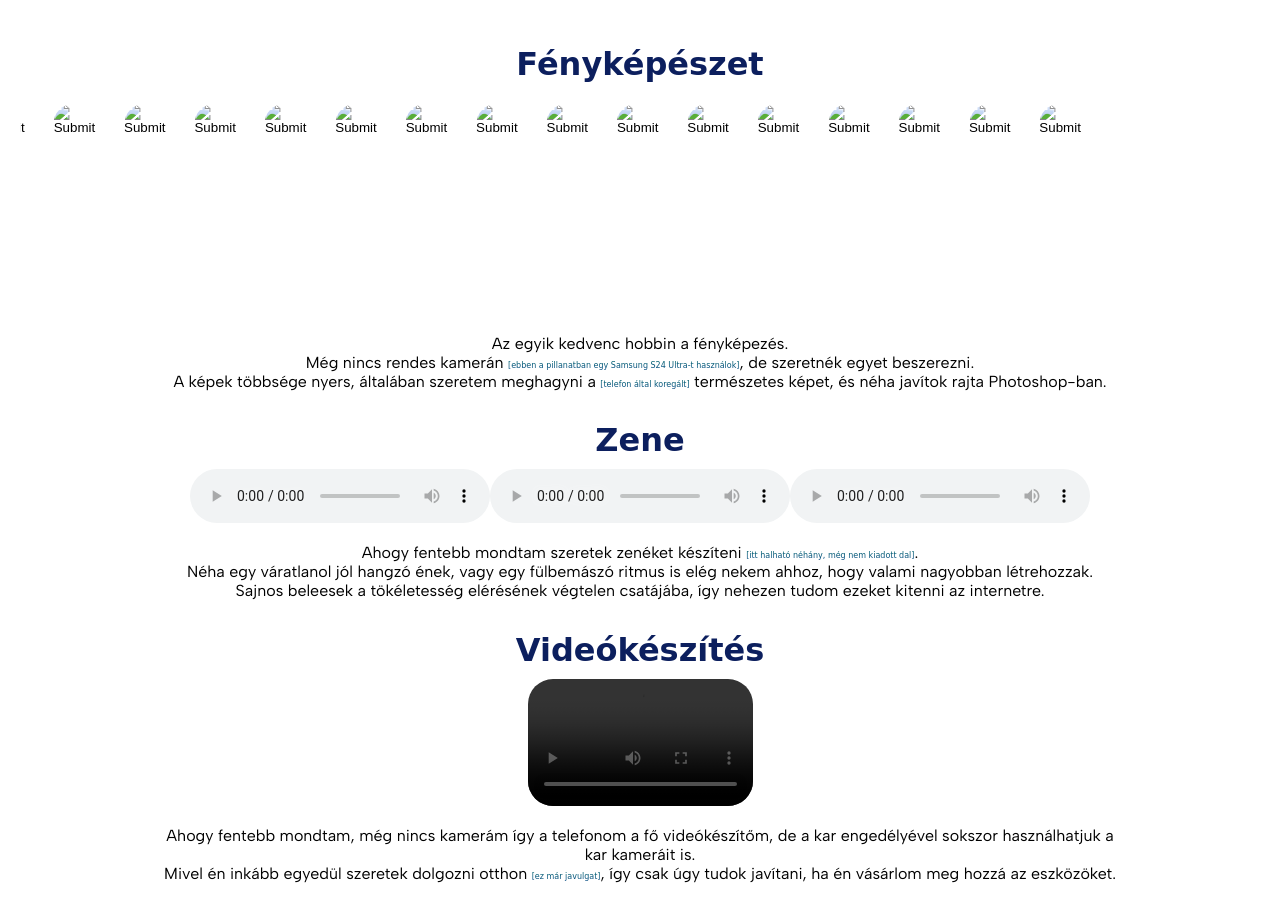
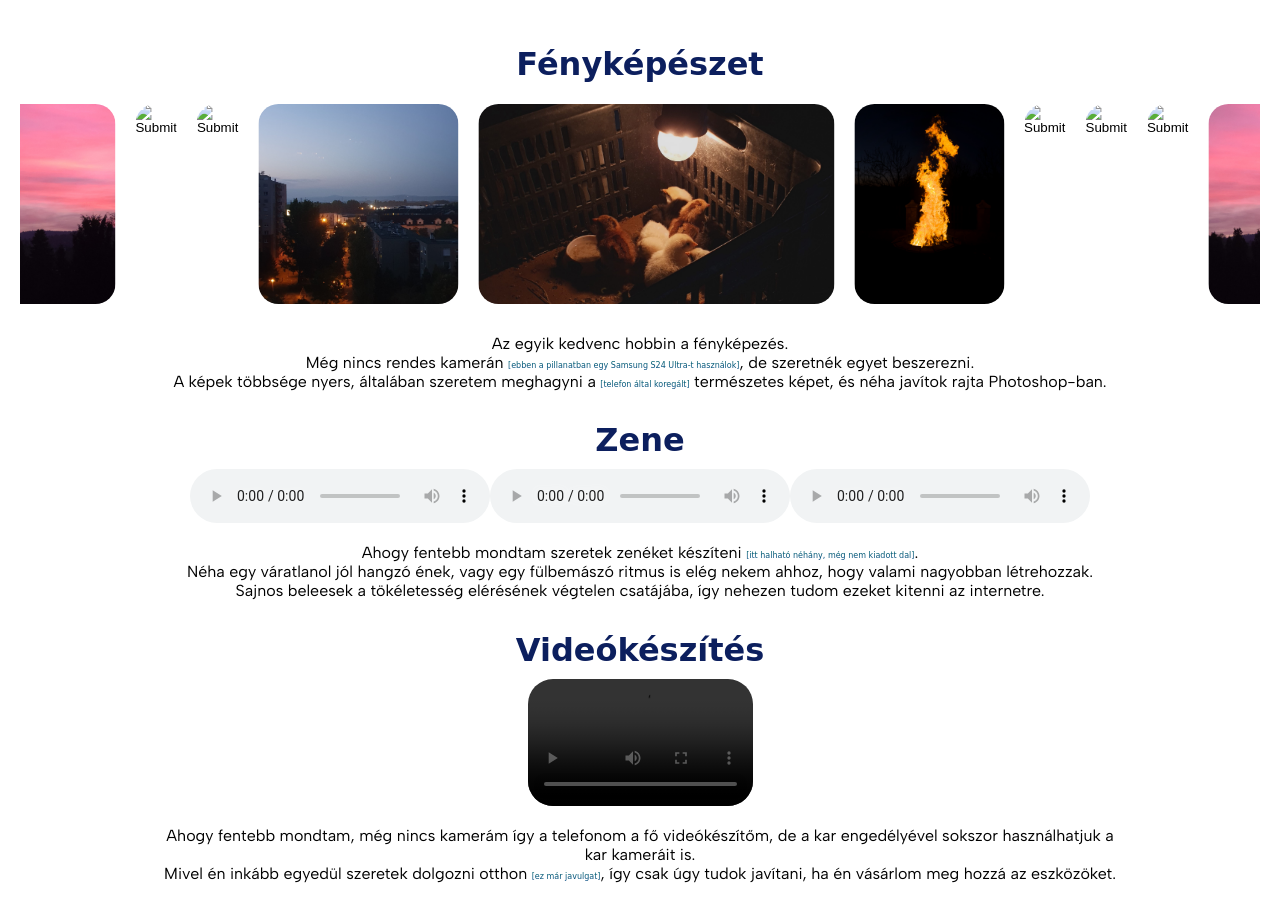
Before and after one commit to SomeBody1029/Personal-Webpage, a plain HTML site: page index.html in a window 1280 px wide. Shown: the part 1244-2145 px from the top of the page. Drawn offline with Linux system fonts and the light colour scheme; grey boxes are pictures that could not be loaded; a web font is replaced by a local one.

Commit message:
Update index.html

```diff
--- a/index.html
+++ b/index.html
@@ -18,15 +18,15 @@
     <link href="https://fonts.googleapis.com/css2?family=Albert+Sans:ital,wght@0,100..900;1,100..900&display=swap" rel="stylesheet">
 
     <!-- Portfólió képek -->
-    <link rel="preload" as="image" href="./img/1.jpg">
-    <link rel="preload" as="image" href="./img/2.jpg">
-    <link rel="preload" as="image" href="./img/3.jpg">
-    <link rel="preload" as="image" href="./img/4.jpg">
-    <link rel="preload" as="image" href="./img/5.jpg">
-    <link rel="preload" as="image" href="./img/6.jpg">
-    <link rel="preload" as="image" href="./img/7.jpg">
-    <link rel="preload" as="image" href="./img/8.jpg">
-    <link rel="preload" as="image" href="./img/9.jpg">
+    <link rel="preload" as="image" href="./proj/1.jpg">
+    <link rel="preload" as="image" href="./proj/2.jpg">
+    <link rel="preload" as="image" href="./proj/3.jpg">
+    <link rel="preload" as="image" href="./proj/4.jpg">
+    <link rel="preload" as="image" href="./proj/5.jpg">
+    <link rel="preload" as="image" href="./proj/6.jpg">
+    <link rel="preload" as="image" href="./proj/7.jpg">
+    <link rel="preload" as="image" href="./proj/8.jpg">
+    <link rel="preload" as="image" href="./proj/9.jpg">
 
     <style>
 
@@ -82,24 +82,24 @@
 
         <section id="img_cont">
             <div id="grid_container">
-                <input type="image" src="./proj/img/1.jpg" name="1" class="img_auto" id="grid_1" />
-                <input type="image" src="./proj/img/2.jpg" name="2" class="img_auto" id="grid_2" />
-                <input type="image" src="./proj/img/3.jpg" name="3" class="img_auto" id="grid_3" />
-                <input type="image" src="./proj/img/4.jpg" name="4" class="img_auto" id="grid_4" />
-                <input type="image" src="./proj/img/5.jpg" name="5" class="img_auto" id="grid_5" />
-                <input type="image" src="./proj/img/6.jpg" name="6" class="img_auto" id="grid_6" />
-                <input type="image" src="./proj/img/7.jpg" name="7" class="img_auto" id="grid_7" />
-                <input type="image" src="./proj/img/8.jpg" name="8" class="img_auto" id="grid_8" />
-                <input type="image" src="./proj/img/9.jpg" name="9" class="img_auto" id="grid_9" />
-                <input type="image" src="./proj/img/1.jpg" name="1" class="img_auto" id="grid_1_1" />
-                <input type="image" src="./proj/img/2.jpg" name="2" class="img_auto" id="grid_1_2" />
-                <input type="image" src="./proj/img/3.jpg" name="3" class="img_auto" id="grid_1_3" />
-                <input type="image" src="./proj/img/4.jpg" name="4" class="img_auto" id="grid_1_4" />
-                <input type="image" src="./proj/img/5.jpg" name="5" class="img_auto" id="grid_1_5" />
-                <input type="image" src="./proj/img/6.jpg" name="6" class="img_auto" id="grid_1_6" />
-                <input type="image" src="./proj/img/7.jpg" name="7" class="img_auto" id="grid_1_7" />
-                <input type="image" src="./proj/img/8.jpg" name="8" class="img_auto" id="grid_1_8" />
-                <input type="image" src="./proj/img/9.jpg" name="9" class="img_auto" id="grid_1_9" />
+                <input type="image" src="./proj/1.jpg" name="1" class="img_auto" id="grid_1" />
+                <input type="image" src="./proj/2.jpg" name="2" class="img_auto" id="grid_2" />
+                <input type="image" src="./proj/3.jpg" name="3" class="img_auto" id="grid_3" />
+                <input type="image" src="./proj/4.jpg" name="4" class="img_auto" id="grid_4" />
+                <input type="image" src="./proj/5.jpg" name="5" class="img_auto" id="grid_5" />
+                <input type="image" src="./proj/6.jpg" name="6" class="img_auto" id="grid_6" />
+                <input type="image" src="./proj/7.jpg" name="7" class="img_auto" id="grid_7" />
+                <input type="image" src="./proj/8.jpg" name="8" class="img_auto" id="grid_8" />
+                <input type="image" src="./proj/9.jpg" name="9" class="img_auto" id="grid_9" />
+                <input type="image" src="./proj/1.jpg" name="1" class="img_auto" id="grid_1_1" />
+                <input type="image" src="./proj/2.jpg" name="2" class="img_auto" id="grid_1_2" />
+                <input type="image" src="./proj/3.jpg" name="3" class="img_auto" id="grid_1_3" />
+                <input type="image" src="./proj/4.jpg" name="4" class="img_auto" id="grid_1_4" />
+                <input type="image" src="./proj/5.jpg" name="5" class="img_auto" id="grid_1_5" />
+                <input type="image" src="./proj/6.jpg" name="6" class="img_auto" id="grid_1_6" />
+                <input type="image" src="./proj/7.jpg" name="7" class="img_auto" id="grid_1_7" />
+                <input type="image" src="./proj/8.jpg" name="8" class="img_auto" id="grid_1_8" />
+                <input type="image" src="./proj/9.jpg" name="9" class="img_auto" id="grid_1_9" />
             </div>
         </section>
 
```
